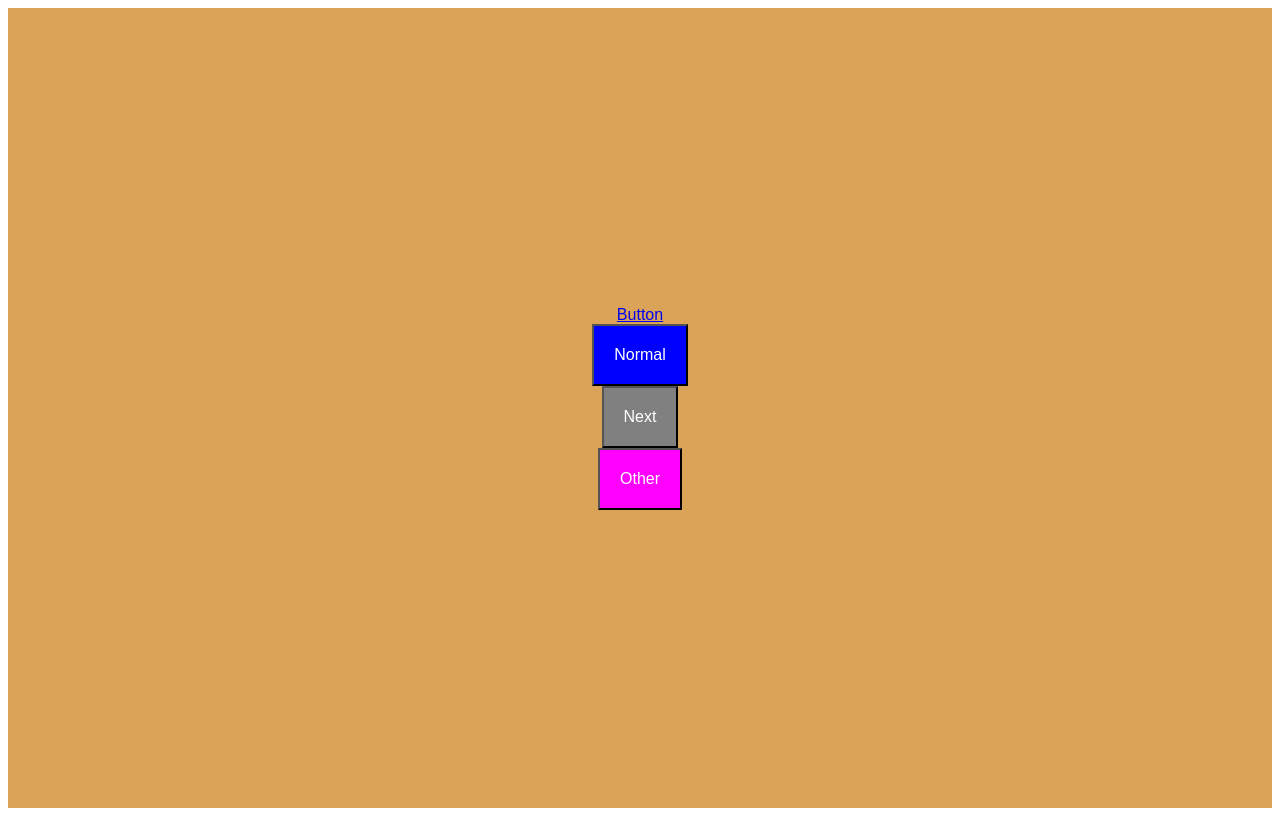
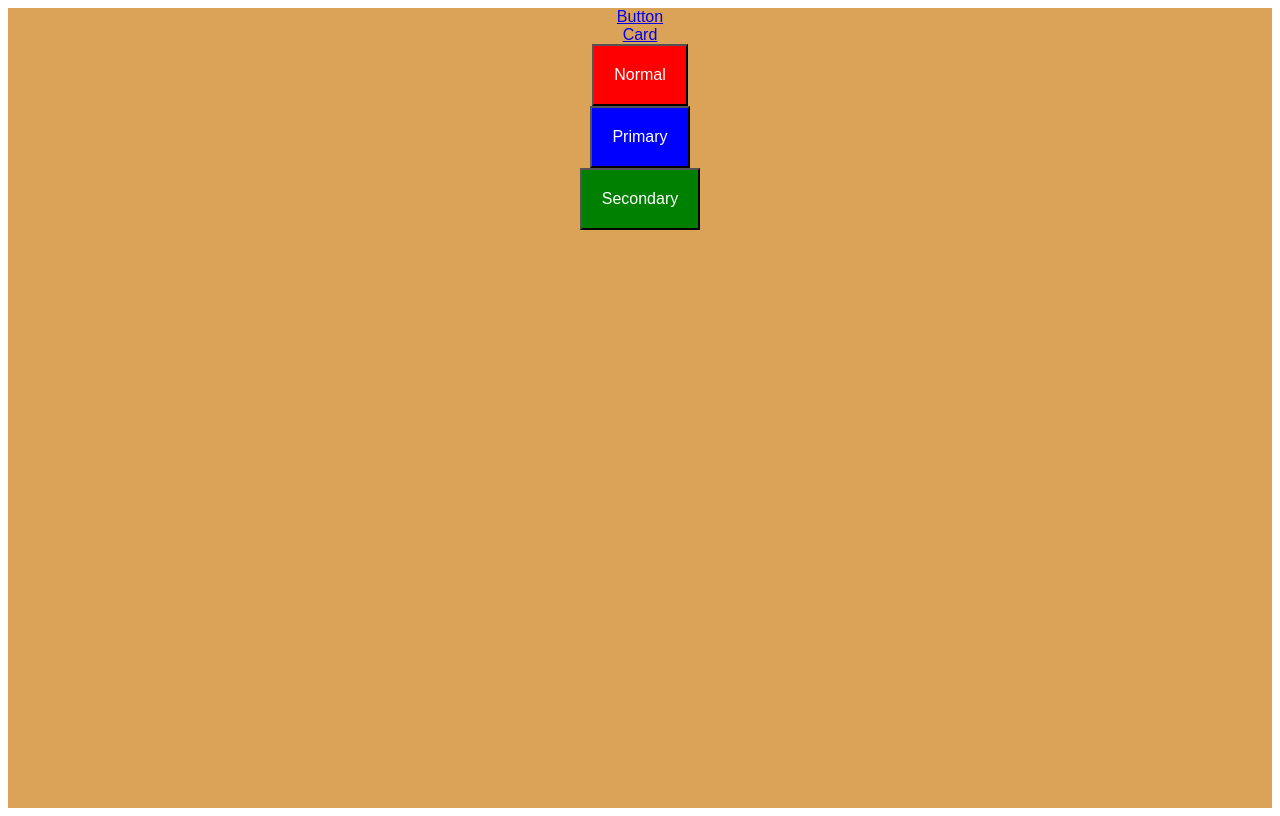
Before and after one commit to mukeshyadav/css-in-js, a React (Create React App) app: page /button in a window 1280 px wide. Built offline with nearby package versions, Linux system fonts and the light colour scheme.

Commit message:
using props and extending styles

```diff
--- a/src/App.js
+++ b/src/App.js
@@ -11,7 +11,7 @@ const Wrapper = styled.div`
   display: flex;
   flex-direction: column;
   align-items: center;
-  justify-content: center;
+
 `
 
 export default class App extends Component {
@@ -20,6 +20,7 @@ export default class App extends Component {
       <BrowserRouter>
         <Wrapper>
           <Link to="/button">Button</Link>
+          <Link to="/card">Card</Link>
           <PageRoutes />
         </Wrapper>
       </BrowserRouter>
--- a/src/components/Button.js
+++ b/src/components/Button.js
@@ -2,36 +2,20 @@ import React from "react"
 import styled from "styled-components"
 
 const StyledButton = styled.button`
-    background-color: blue;
+    background-color: ${ props => props.primary ? "blue" : props.secondary ? "green" : "red" };
     color: white;
     cursor: pointer;
     padding: 20px;
     font-size: 16px;
-
-    & ~ & {
-        background-color: gray;
-    }
-
-    &.otherButton{
-        background-color: magenta;
-    }
-
-    &:hover {
-        background-color: green;
-        color: white;
-    }
-
-    &:active {
-        background-color: red;
-    }
 `
 
 export default function Button(props){
     return(
         <React.Fragment>
             <StyledButton> Normal </StyledButton>
-            <StyledButton> Next </StyledButton>
-            <StyledButton className="otherButton"> Other </StyledButton>
+            <StyledButton primary> Primary </StyledButton>
+            <StyledButton secondary> Secondary </StyledButton>
+
         </React.Fragment>
     )
 }
--- /dev/null
+++ b/src/components/Card.js
@@ -0,0 +1,25 @@
+import React from "react"
+import styled from "styled-components"
+
+const StyledCard = styled.div`
+    background-color: #bbb;
+    color: white;
+    cursor: pointer;
+    padding: 20px;
+    font-size: 16px;
+    margin: 20px;
+`
+
+const StyledCardLarge = styled(StyledCard)`
+    padding: 30px;
+    font-size: 22px;
+`
+
+export default function Card(props){
+    return(
+        <React.Fragment>
+            <StyledCard>Normal</StyledCard>
+            <StyledCardLarge>Extended large card</StyledCardLarge>
+        </React.Fragment>
+    )
+}
--- a/src/routes.js
+++ b/src/routes.js
@@ -2,6 +2,7 @@ import React from "react"
 import { Route } from "react-router-dom"
 import Home from "./components/Home.js"
 import Button from "./components/Button.js"
+import Card from "./components/Card.js"
 
 
 export default function PageRoutes(){
@@ -9,6 +10,7 @@ export default function PageRoutes(){
         <React.Fragment>
             <Route exact path="/" component={Home} />
             <Route path="/button" component={Button} />
+            <Route path="/card" component={Card} />
         </React.Fragment>
     )
 }
```
Also changed, not shown: 1 other file (tests, documents, lock files or other folders).
